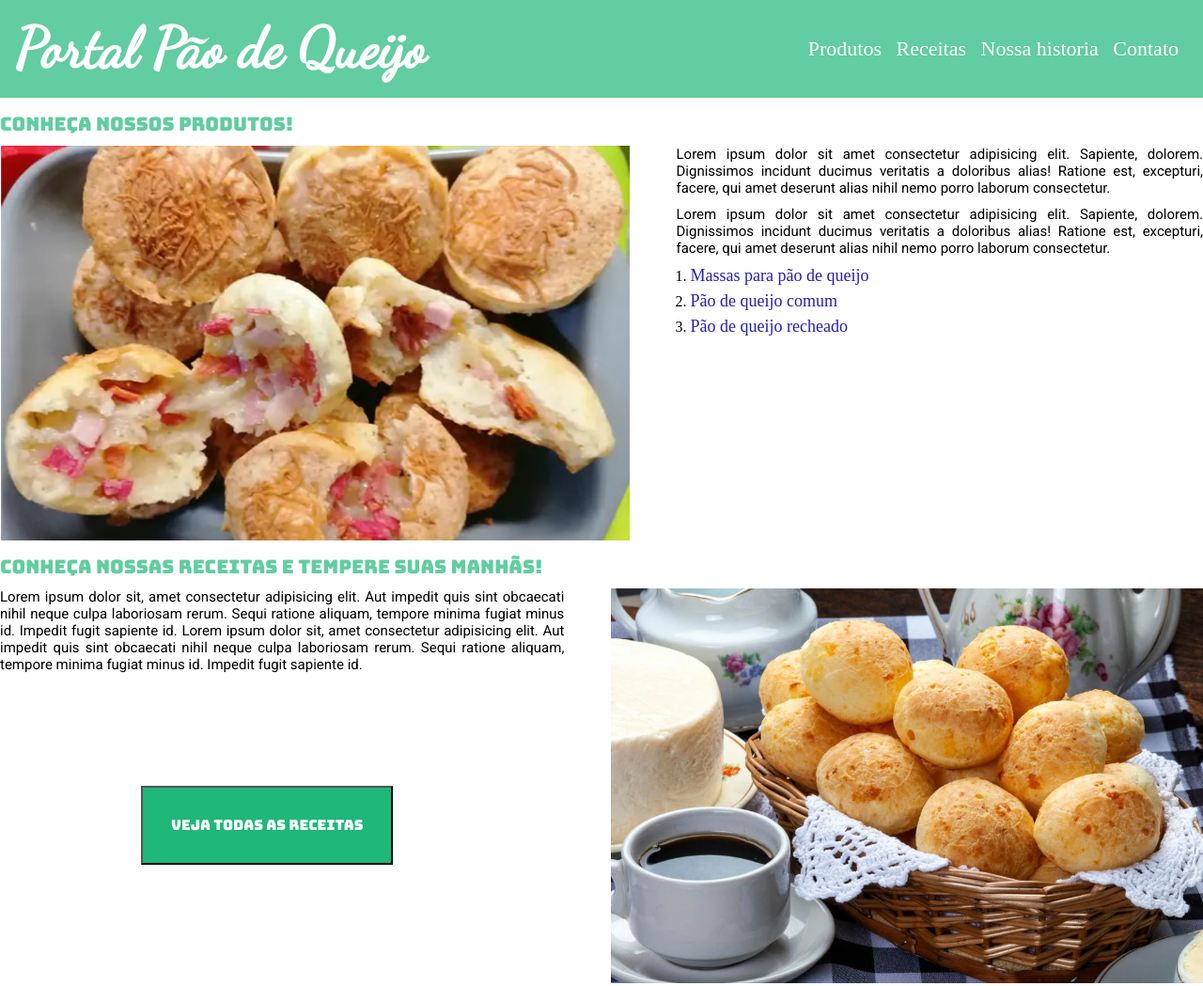
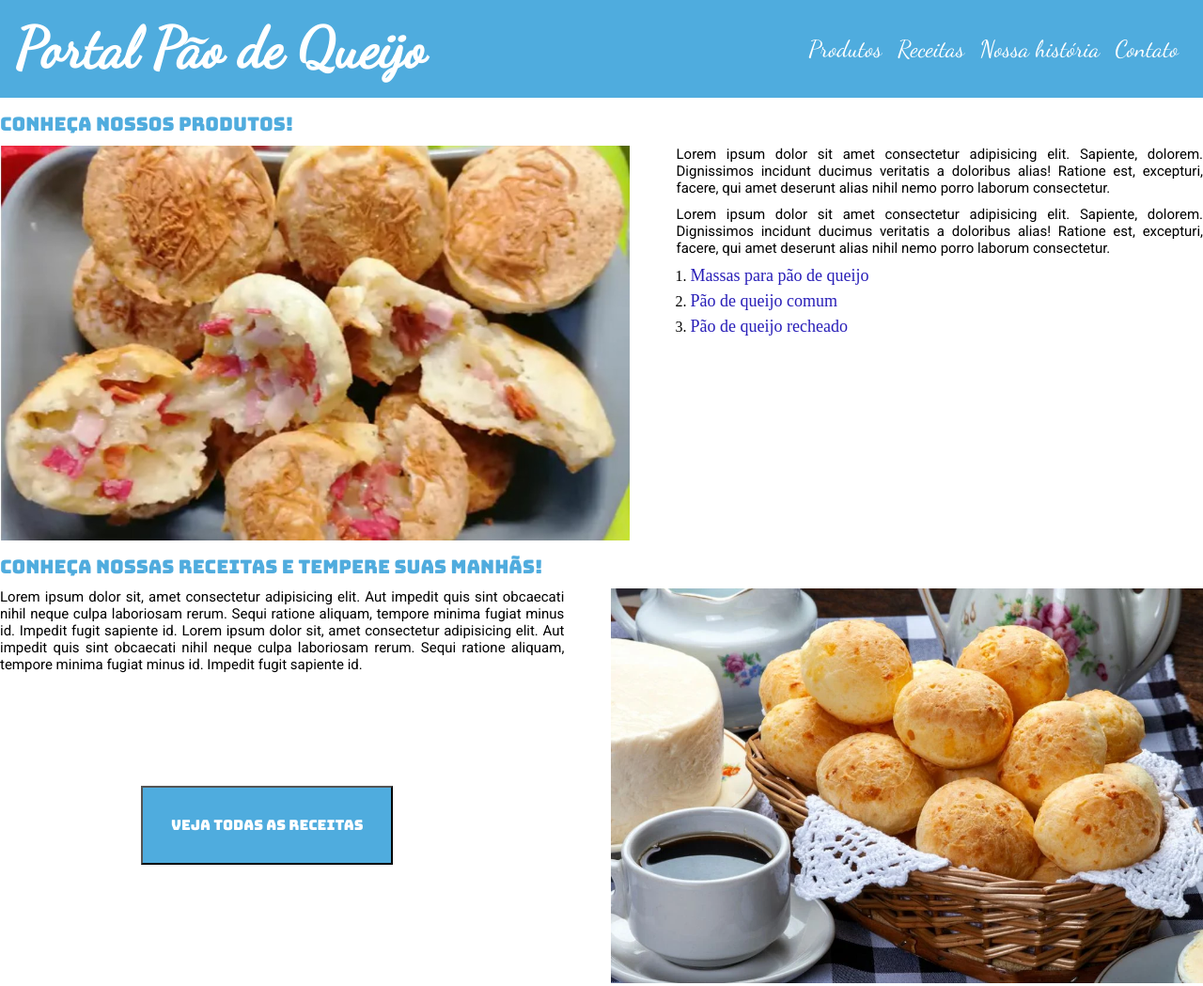
Before and after one commit to Gustavogdcosta/portalpaodequeijo, a plain HTML site: page Index.html in a window 1280 px wide. Shown: the top 1049 px of the page at 94% size. Drawn offline with Linux system fonts and the light colour scheme; a web font is replaced by a local one.

Commit message:
ajustando paleta de cores

```diff
--- a/Index.html
+++ b/Index.html
@@ -24,7 +24,7 @@
                         <a href="#recipes" > Receitas </a>
                     </li>
                     <li>
-                        <a href="#our_history" > Nossa historia </a>
+                        <a href="#our_history" > Nossa história </a>
                     </li>
                     <li>
                         <a href="#contact" > Contato </a>
--- a/main.css
+++ b/main.css
@@ -6,7 +6,7 @@
 
 header,
 footer {
-    background-color: rgba(30, 184, 120, 0.7) ;
+    background-color: rgba(5, 137, 208, 0.7) ;
     color: white;
     padding: 16px;
 }
@@ -22,7 +22,9 @@ header h1{
 header a {
     color: white;
     text-decoration: none;
-    font-size: 22px;
+    font-size: 25px;
+    font-family: 'Dancing Script', cursive;
+    font-weight: lighter;
 }
 
 header a:hover{
@@ -58,7 +60,7 @@ h2{
     margin-bottom: 10px;
     font-family: 'Bungee', sans-serif;
     font-weight: lighter;
-    color: rgba(30, 184, 120, 0.7)  ;
+    color: rgba(5, 137, 208, 0.7)  ;
 }
 
 #products img,
@@ -96,7 +98,7 @@ h2{
 #recipes button {
     margin: 120px 0 0 150px;
     padding: 30px;
-    background-color: rgba(30, 184, 120, 1)  ;
+    background-color:rgba(5, 137, 208, 0.7)  ;
     color: white;
     font-size: 15px;
     cursor: pointer;
@@ -104,7 +106,7 @@ h2{
 }
 
 #recipes button:hover {
-    background-color: rgba(30, 184, 120, 0.7) ;
+    background-color: rgba(5, 137, 208, 0.5) ;
 }
 
 #recipes img {
@@ -121,7 +123,7 @@ h2{
     margin-top: 30px;
     margin-bottom: 6px;
     font-family: 'Bungee', sans-serif;
-    color: rgba(30, 184, 120, 0.7)  ;
+    color: rgba(5, 137, 208, 0.7)  ;
 }
 
 form input,
@@ -140,18 +142,18 @@ form textarea{
 }
 
 form button{
-    background-color: rgba(30, 184, 120, 1);
+    background-color: rgba(5, 137, 208, 0.7);
     cursor: pointer;
     color: white;
     font-family: 'Bungee', sans-serif;
 }
 
 form button:hover{
-    background-color: rgba(30, 184, 120, 0.7) ;
+    background-color: rgba(5, 137, 208, 0.5) ;
 }
 
 input:focus, textarea:foucs{
-    outline-color: rgba(30, 184, 120, 1);
+    outline-color: rgba(5, 137, 208, 0.7);
 }
 
 .adress img {
```
